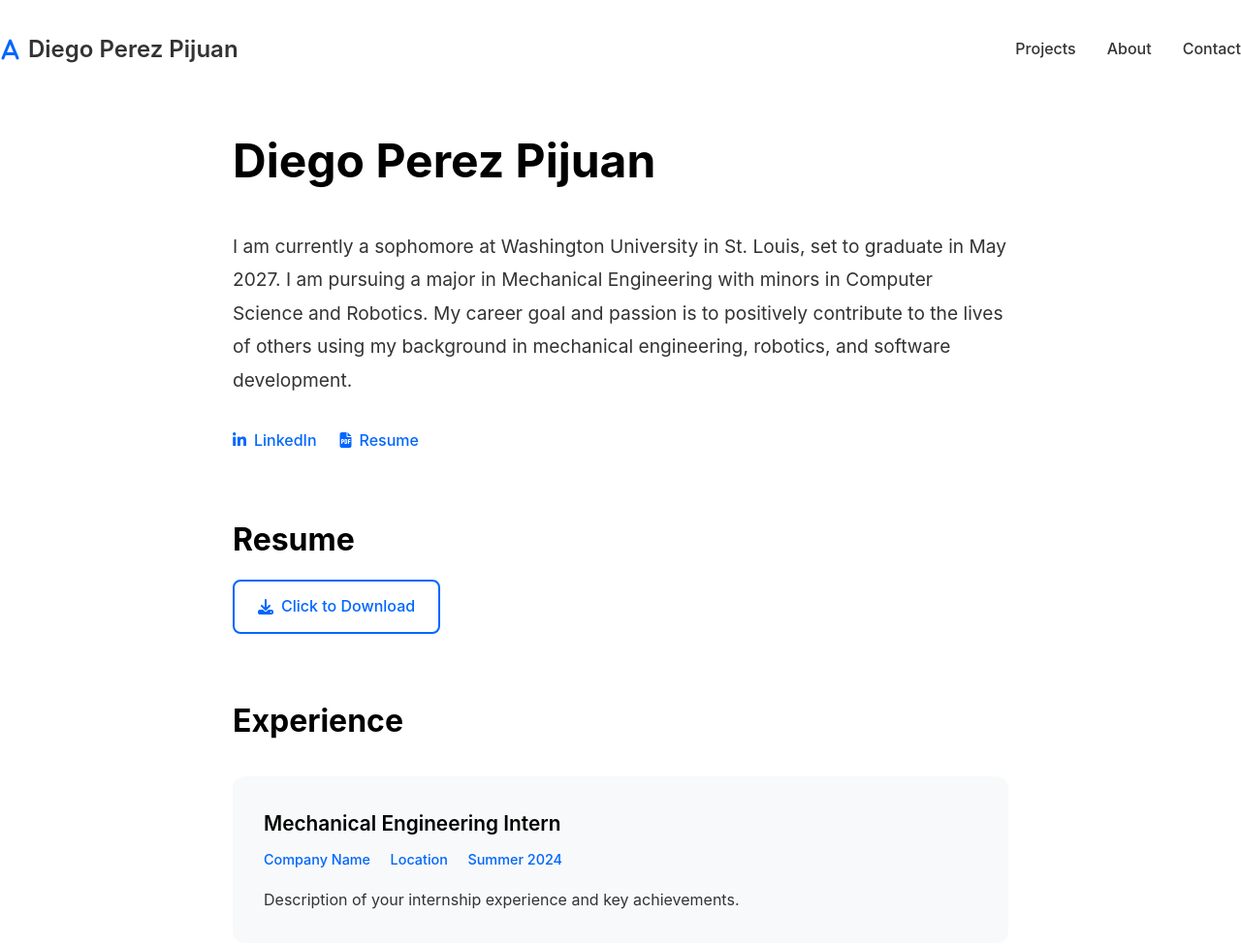
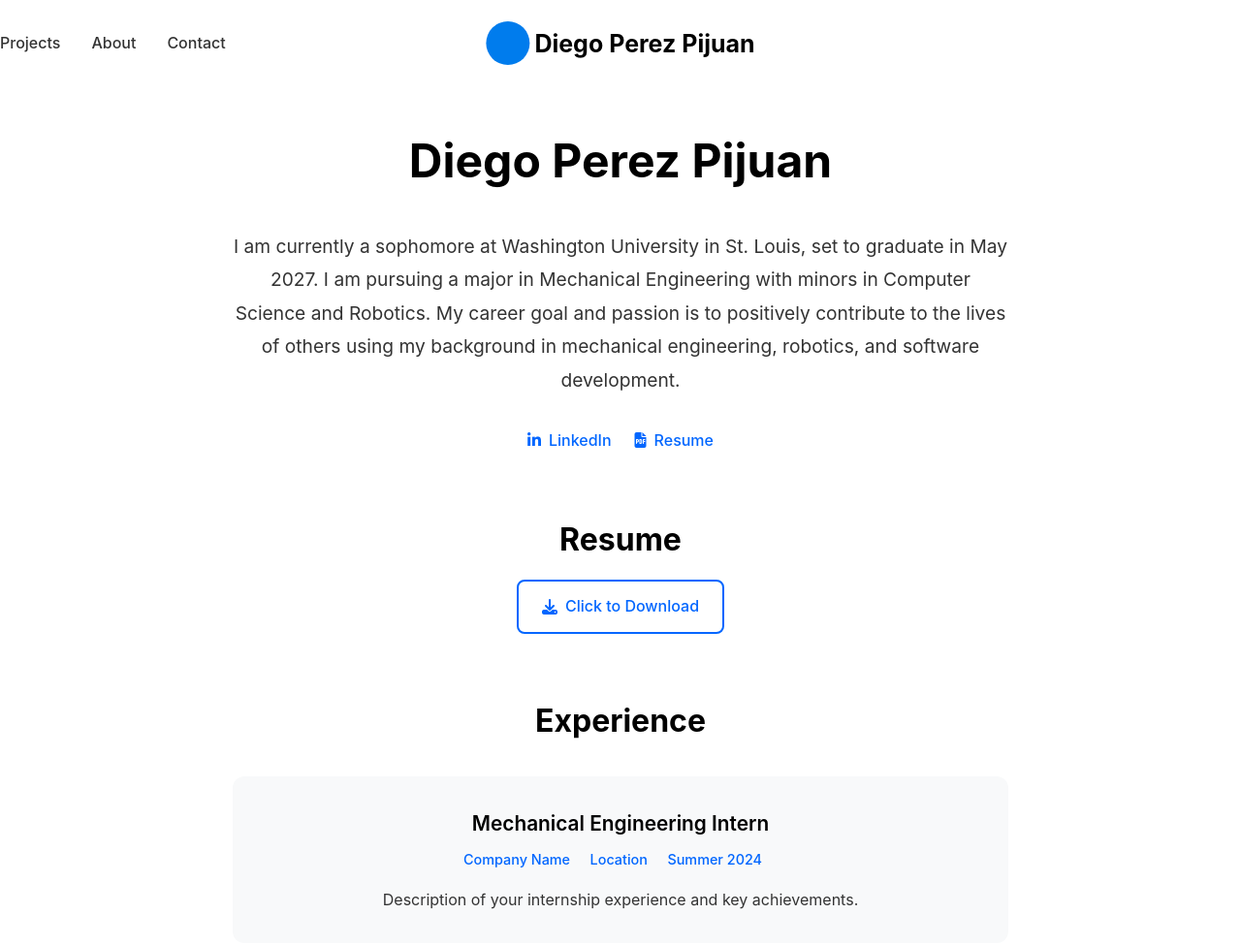
Before and after one commit to diegoperez2005/DiegoPortfolioWebsite, a plain HTML site: page about.html in a window 1280 px wide. Shown: the top 976 px of the page at 97% size. Drawn offline with Linux system fonts and the light colour scheme.

Commit message:
fixed pages and alignment

```diff
--- a/about.html
+++ b/about.html
@@ -13,7 +13,7 @@
         <div class="wrapper">
             <header>
                 <div class="logo">
-                    <i class="fa-solid fa-a"></i>
+                    <i class="fa-solid fa-D"></i>
                     <div class="logo-text">Diego Perez Pijuan</div>
                 </div>
                 <nav>
--- a/style.css
+++ b/style.css
@@ -43,16 +43,44 @@ header {
     backdrop-filter: blur(10px);
 }
 
-.logo {
+.header-inner {
     display: flex;
     align-items: center;
-    gap: 0.5rem;
-    font-size: 1.5rem;
-    font-weight: 600;
+    justify-content: space-between;
+    width: 100%;
+    max-width: 1200px;
+    margin: 0 auto;
+    padding: 0 2rem;
+    position: relative;
+}
+
+.logo {
+    position: absolute;
+    left: 50%;
+    transform: translateX(-50%);
+    display: flex;
+    align-items: center;
+    justify-content: center;
 }
 
 .logo i {
-    color: var(--accent-color);
+    height: 45px;
+    width: 45px;
+    background-color: #007ced;
+    border-radius: 50%;
+    color: #fff;
+    font-weight: 700;
+    font-size: 1.5rem;
+    padding: 10px;
+    margin-right: 5px;
+    cursor: pointer;
+    text-align: center;
+}
+
+.logo .logo-text {
+    font-size: 25px;
+    font-weight: 700;
+    color:#000;
 }
 
 .navlinks {
@@ -485,6 +513,7 @@ header {
 
 .about-hero {
     margin-bottom: 4rem;
+    text-align: center;
 }
 
 .about-hero h1 {
@@ -505,6 +534,7 @@ header {
     display: flex;
     gap: 1.5rem;
     margin-bottom: 3rem;
+    justify-content: center;
 }
 
 .about-link {
@@ -523,6 +553,7 @@ header {
 
 .resume-section {
     margin-bottom: 4rem;
+    text-align: center;
 }
 
 .resume-section h2 {
@@ -555,6 +586,7 @@ header {
 .honors-section,
 .certifications-section {
     margin-bottom: 4rem;
+    text-align: center;
 }
 
 .experience-section h2,
```
Also changed, not shown: index.html (+2 -2 lines).
